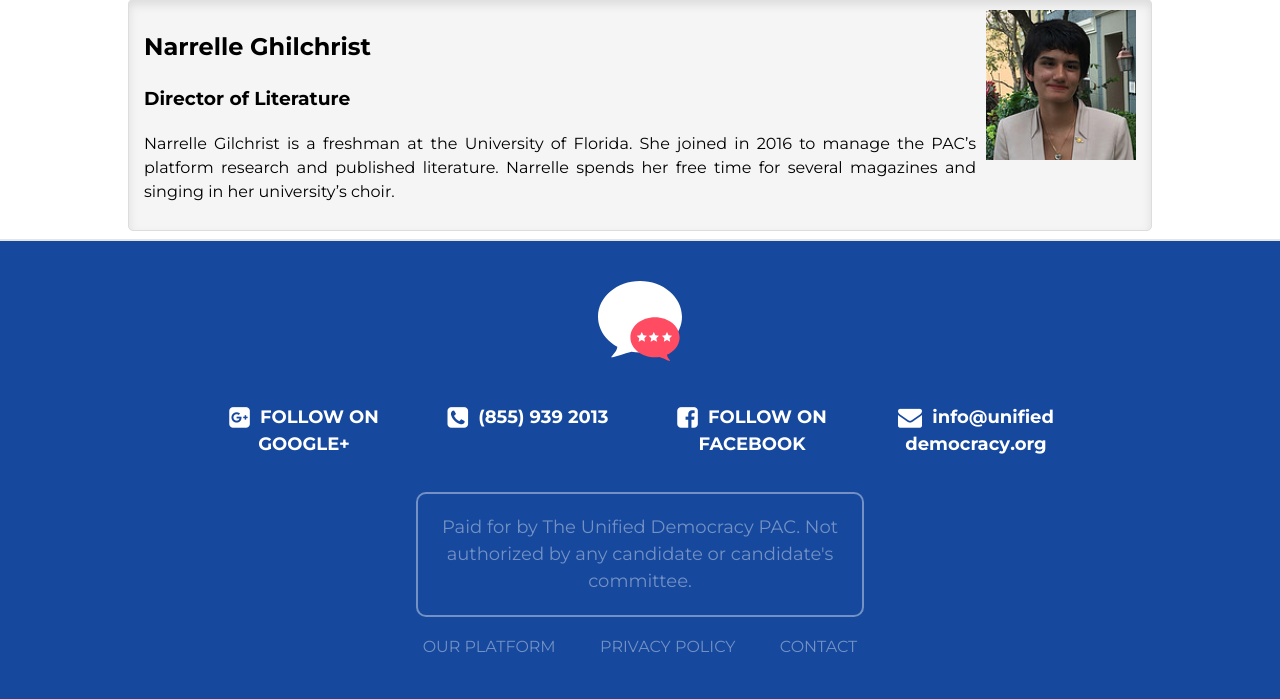
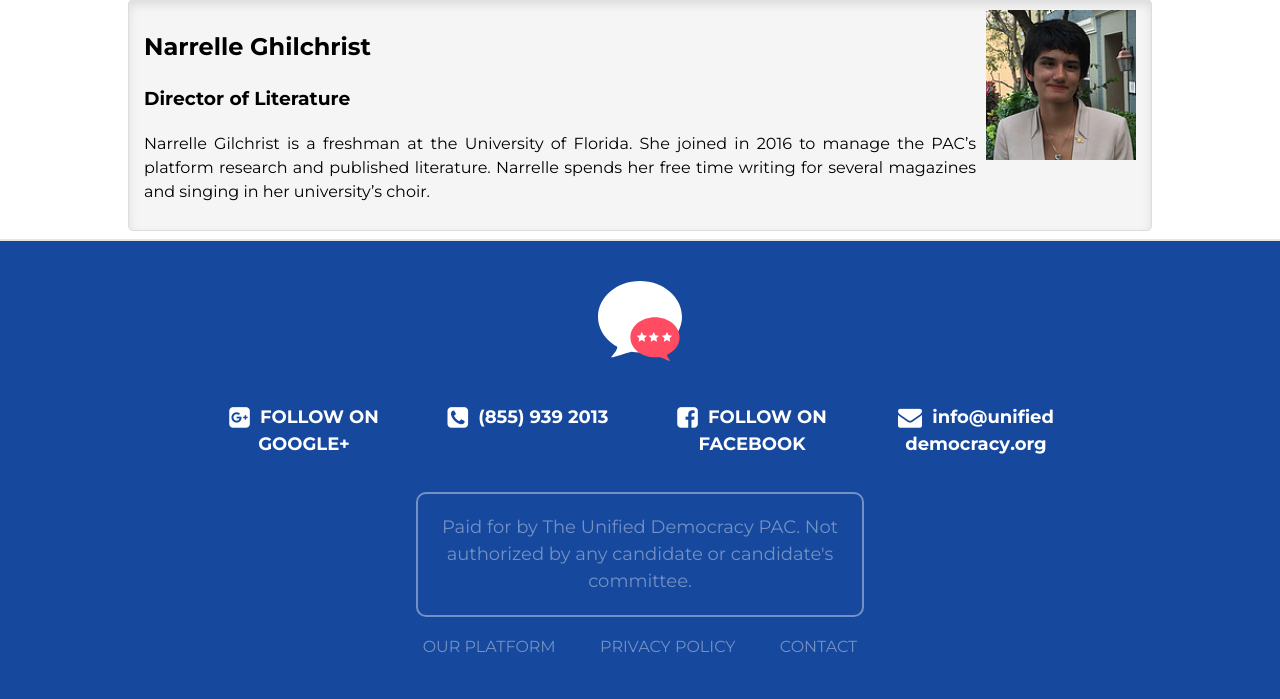
Before and after one commit to TriangleUrbanDebateLeague/tudl, a Flask app: page /about/ in a window 1280 px wide. Shown: the part 1440-2139 px from the top of the page. Run offline with Flask 2, Linux system fonts and the light colour scheme; some libraries are stand-ins or nearby versions.

Commit message:
about page typos (#76)

```diff
--- a/site/modules/staticpages/templates/staticpages/about.html
+++ b/site/modules/staticpages/templates/staticpages/about.html
@@ -52,7 +52,7 @@
 		<img alt="Narrelle Ghilchrist" src="{{ url_for('static', filename='narrelle.jpg') }}">
 		<h2>Narrelle Ghilchrist</h2>
 		<h3>Director of Literature</h3>
-		<p>Narrelle Gilchrist is a freshman at the University of Florida. She joined in 2016 to manage the PAC’s platform research and published literature. Narrelle spends her free time for several magazines and singing in her university’s choir.</p>
+		<p>Narrelle Gilchrist is a freshman at the University of Florida. She joined in 2016 to manage the PAC’s platform research and published literature. Narrelle spends her free time writing for several magazines and singing in her university’s choir.</p>
 	</div>
 </div>
 
@@ -84,7 +84,7 @@
 		<li>January 2016 Florida City election</li>
 		<li>February 2016 city of South Miami election</li>
 		<li>March 2016 city of Miami Beach special election</li>
-		<li>March 2016 city of Miami referendum special election</li>
+		<li>March 2016 city of Miami referendum</li>
 	</ul>
 
 	<p>In early 2016, the Unified Democracy PAC began its transition to become a national organization. We now have 11 state affiliates under the organization with more than one hundred students working for the PAC.</p>
```
